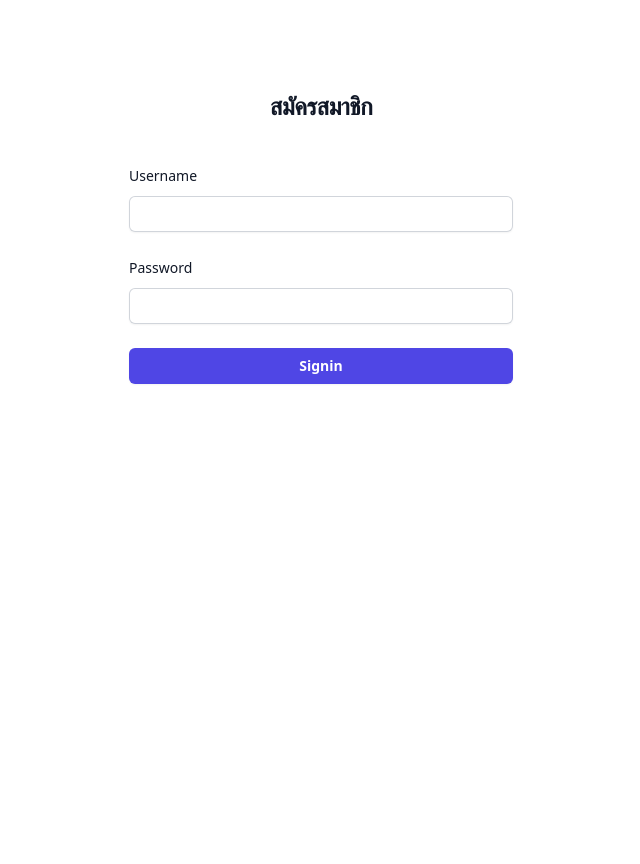
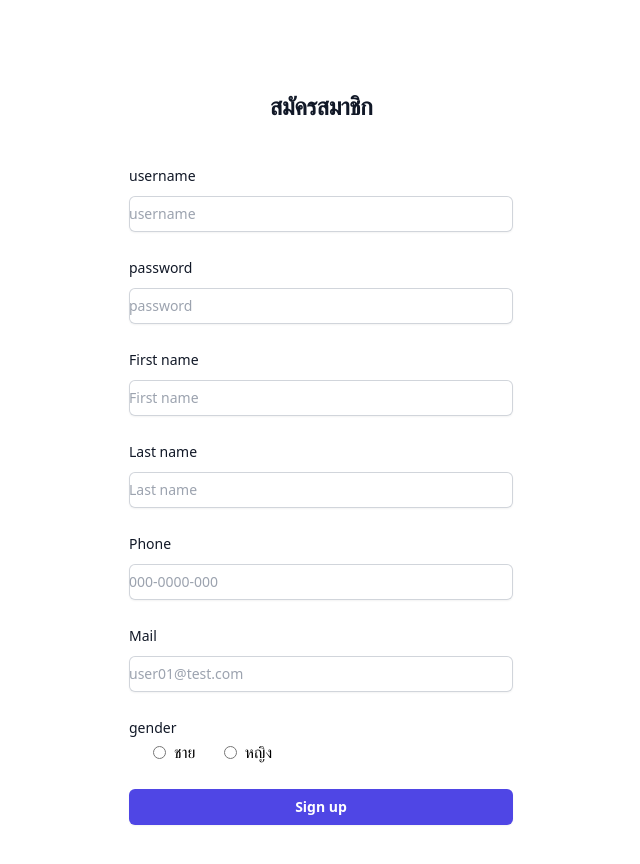
Before and after one commit to DiKHETx/Adminmanagement, a Vue app in the folder frontend/: page /register in a window 1280 px wide. Shown: the top 864 px of the page, without its empty margins (319-959 px from the left). Before the commit the page ends 800 px from the top, so only its background shows below. Built offline with nearby package versions, Linux system fonts and the light colour scheme.

Commit message:
add login register

```diff
--- a/frontend/src/router/index.js
+++ b/frontend/src/router/index.js
@@ -11,14 +11,14 @@ const routes = [
     path: "/register",
     name: "register",
     component: function () {
-      return import(/* webpackChunkName: "about" */ "../views/registerView.vue");
+      return import("../views/registerView.vue");
     },
   },
   {
     path: "/home",
     name: "homePage",
     component: function () {
-      return import(/* webpackChunkName: "about" */ "../views/homeView.vue");
+      return import("../views/homeView.vue");
     },
   },
 ];
--- a/frontend/src/views/loginView.vue
+++ b/frontend/src/views/loginView.vue
@@ -1,33 +1,35 @@
 <template>
   <div class="flex min-h-full flex-col justify-center px-6 py-12 lg:px-8">
     <div class="sm:mx-auto sm:w-full sm:max-w-sm">
-    <h2 class="mt-10 text-center text-2xl font-bold leading-9 tracking-tight text-gray-900">เข้าสู่ระบบ</h2>
-  </div>
+      <h2 class="mt-10 text-center text-2xl font-bold leading-9 tracking-tight text-gray-900">
+        เข้าสู่ระบบ
+      </h2>
+    </div>
     <div class="mt-10 sm:mx-auto sm:w-full sm:max-w-sm">
       <form class="space-y-6" action="#" method="POST">
         <div>
-          <label for="username" class="block text-sm font-medium leading-6 text-gray-900">Username</label>
+          <label for="username" placeholder="username" class="block text-sm font-medium leading-6 text-gray-900">Username</label>
           <div class="mt-2">
-            <input id="username" name="username" type="text" autocomplete="username" required
-              class="block w-full rounded-md border-0 py-1.5 text-gray-900 shadow-sm ring-1 ring-inset ring-gray-300 placeholder:text-gray-400 focus:ring-2 focus:ring-inset focus:ring-indigo-600 sm:text-sm sm:leading-6">
+            <input id="username" name="username" placeholder="username" v-model="formData.username" type="text" autocomplete="username" required
+              class="block w-full rounded-md border-0 py-1.5 text-gray-900 shadow-sm ring-1 ring-inset ring-gray-300 placeholder:text-gray-400 focus:ring-2 focus:ring-inset focus:ring-indigo-600 sm:text-sm sm:leading-6" />
           </div>
         </div>
 
         <div>
           <div class="flex items-center justify-between">
-            <label for="password" class="block text-sm font-medium leading-6 text-gray-900">Password</label>
+            <label for="password"  class="block text-sm font-medium leading-6 text-gray-900">Password</label>
           </div>
           <div class="mt-2">
-            <input id="password" name="password" type="password" autocomplete="current-password" required
-              class="block w-full rounded-md border-0 py-1.5 text-gray-900 shadow-sm ring-1 ring-inset ring-gray-300 placeholder:text-gray-400 focus:ring-2 focus:ring-inset focus:ring-indigo-600 sm:text-sm sm:leading-6">
+            <input id="password" name="password" placeholder="password" v-model="formData.password" type="password" autocomplete="current-password" required
+              class="block w-full rounded-md border-0 py-1.5 text-gray-900 shadow-sm ring-1 ring-inset ring-gray-300 placeholder:text-gray-400 focus:ring-2 focus:ring-inset focus:ring-indigo-600 sm:text-sm sm:leading-6" />
           </div>
         </div>
 
         <div>
-          <button
-            type= "submit"
+          <button type="submit" v-on:click="SIGN_UP()"
             class="flex w-full justify-center rounded-md bg-indigo-600 px-3 py-1.5 text-sm font-semibold leading-6 text-white shadow-sm hover:bg-indigo-500 focus-visible:outline focus-visible:outline-2 focus-visible:outline-offset-2 focus-visible:outline-indigo-600">
-            Signin</button>
+            Sign in
+          </button>
         </div>
       </form>
     </div>
@@ -37,11 +39,54 @@
 <script>
 // @ is an alias to /src
 import HelloWorld from "@/components/HelloWorld.vue";
+import axios from "axios";
 
 export default {
   name: "HomeView",
+  data() {
+    return {
+      formData: {
+        username: "",
+        password: "",
+      },
+    };
+  },
   components: {
     HelloWorld,
   },
+  async SIGN_IN() {
+    try {
+      var res = await axios({
+        method: "post",
+        url: url,
+        data: {
+          username: this.formData.username,
+          password: this.formData.password,
+        },
+      });
+      if (res.status != 200) {
+        console.log(res.data);
+        console.log(res.status);
+      } else {
+        console.log(res.data);
+        console.log(res.status);
+        localStorage.setItem("accessToken", res.data.accessToken);
+        this.checkToken();
+      }
+    } catch (error) {
+      console.log(error);
+    } finally {
+      window.location.reload();
+    }
+  },
+  checkToken() {
+    const existToken = localStorage.getItem("accessToken");
+    console.log(existToken);
+    if (existToken) {
+      this.$router.push("/home");
+    } else {
+      this.$router.push("/");
+    }
+  },
 };
 </script>
--- a/frontend/src/views/registerView.vue
+++ b/frontend/src/views/registerView.vue
@@ -1,32 +1,69 @@
 <template>
   <div class="flex min-h-full flex-col justify-center px-6 py-12 lg:px-8">
     <div class="sm:mx-auto sm:w-full sm:max-w-sm">
-    <h2 class="mt-10 text-center text-2xl font-bold leading-9 tracking-tight text-gray-900">สมัครสมาชิก</h2>
-  </div>
+      <h2 class="mt-10 text-center text-2xl font-bold leading-9 tracking-tight text-gray-900">สมัครสมาชิก</h2>
+    </div>
     <div class="mt-10 sm:mx-auto sm:w-full sm:max-w-sm">
       <form class="space-y-6" action="#" method="POST">
         <div>
-          <label for="username" class="block text-sm font-medium leading-6 text-gray-900">Username</label>
+          <label for="username" class="block text-sm font-medium leading-6 text-gray-900">username</label>
           <div class="mt-2">
-            <input id="username" name="username" type="text" autocomplete="username" required
+            <input id="username" name="username" type="text" placeholder="username" v-model="formData.username" autocomplete="username" required
               class="block w-full rounded-md border-0 py-1.5 text-gray-900 shadow-sm ring-1 ring-inset ring-gray-300 placeholder:text-gray-400 focus:ring-2 focus:ring-inset focus:ring-indigo-600 sm:text-sm sm:leading-6">
           </div>
         </div>
-
         <div>
-          <div class="flex items-center justify-between">
-            <label for="password" class="block text-sm font-medium leading-6 text-gray-900">Password</label>
-          </div>
+          <label for="username" class="block text-sm font-medium leading-6 text-gray-900">password</label>
           <div class="mt-2">
-            <input id="password" name="password" type="password" autocomplete="current-password" required
+            <input id="username" name="username" type="password" placeholder="password" v-model="formData.password" autocomplete="tom" required
               class="block w-full rounded-md border-0 py-1.5 text-gray-900 shadow-sm ring-1 ring-inset ring-gray-300 placeholder:text-gray-400 focus:ring-2 focus:ring-inset focus:ring-indigo-600 sm:text-sm sm:leading-6">
           </div>
         </div>
+        <div>
+          <label for="username" class="block text-sm font-medium leading-6 text-gray-900">First name</label>
+          <div class="mt-2">
+            <input id="username" name="username" type="text" placeholder="First name" v-model="formData.firstname" autocomplete="username" required
+              class="block w-full rounded-md border-0 py-1.5 text-gray-900 shadow-sm ring-1 ring-inset ring-gray-300 placeholder:text-gray-400 focus:ring-2 focus:ring-inset focus:ring-indigo-600 sm:text-sm sm:leading-6">
+          </div>
+        </div>
+        <div>
+          <label for="username" class="block text-sm font-medium leading-6 text-gray-900">Last name</label>
+          <div class="mt-2">
+            <input id="username" name="username" type="text" placeholder="Last name" v-model="formData.lastname" autocomplete="loveyou" required
+              class="block w-full rounded-md border-0 py-1.5 text-gray-900 shadow-sm ring-1 ring-inset ring-gray-300 placeholder:text-gray-400 focus:ring-2 focus:ring-inset focus:ring-indigo-600 sm:text-sm sm:leading-6">
+          </div>
+        </div>
+        <div>
+          <label for="username" class="block text-sm font-medium leading-6 text-gray-900">Phone</label>
+          <div class="mt-2">
+            <input id="username" name="username" type="phone" placeholder="000-0000-000" v-model="formData.phone" autocomplete="username"
+              required
+              class="block w-full rounded-md border-0 py-1.5 text-gray-900 shadow-sm ring-1 ring-inset ring-gray-300 placeholder:text-gray-400 focus:ring-2 focus:ring-inset focus:ring-indigo-600 sm:text-sm sm:leading-6">
+          </div>
+        </div>
+        <div>
+          <label for="username" class="block text-sm font-medium leading-6 text-gray-900">Mail</label>
+          <div class="mt-2">
+            <input id="username" name="username" type="mail" placeholder="user01@test.com" v-model="formData.mail" autocomplete="username"
+              required
+              class="block w-full rounded-md border-0 py-1.5 text-gray-900 shadow-sm ring-1 ring-inset ring-gray-300 placeholder:text-gray-400 focus:ring-2 focus:ring-inset focus:ring-indigo-600 sm:text-sm sm:leading-6">
+          </div>
+        </div>
+        <div>
+          <label for="username" class="block text-sm font-medium leading-6 text-gray-900">gender</label>
+          <label class="inline-flex items-center ml-6">
+            <input type="radio" class="form-radio" v-model="formData.gender" name="accountType" value="false" />
+            <span class="ml-2">ชาย</span>
+          </label> <label class="inline-flex items-center ml-6">
+            <input type="radio" class="form-radio" v-model="formData.gender" name="accountType" value="false" />
+            <span class="ml-2">หญิง</span>
+          </label>
 
+        </div>
         <div>
-          <button type="submit"
+          <button type="submit" v-on:click="SIGN_UP()"
             class="flex w-full justify-center rounded-md bg-indigo-600 px-3 py-1.5 text-sm font-semibold leading-6 text-white shadow-sm hover:bg-indigo-500 focus-visible:outline focus-visible:outline-2 focus-visible:outline-offset-2 focus-visible:outline-indigo-600">
-            Signin</button>
+            Sign up</button>
         </div>
       </form>
     </div>
@@ -35,9 +72,46 @@
 
 <script>
 
+import axios from "axios";
 export default {
-  name: "Register",
-  components: {
+  name: "SingupView",
+  data() {
+    return {
+      formData: {
+        username: "",
+        password: "",
+        firstname: "",
+        lastname: "",
+        phoneNum: "",
+        gender: null,
+        mail: "",
+      },
+    };
+  },
+
+  methods: {
+    SIGN_UP() {
+      axios({
+        method: "post",
+        url: url,
+        data: {
+          username: this.formData.username,
+          password: this.formData.password,
+          firstname: this.formData.firstname,
+          lastname: this.formData.lastname,
+          phoneNum: this.formData.phone,
+          gender: this.formData.gender,
+          mail: this.formData.mail,
+        },
+      })
+        .then((res) => {
+          this.$router.push("/");
+          console.log(res.data);
+        })
+        .catch((error) => {
+          console.log(error);
+        });
+    },
   },
 };
 </script>
```
